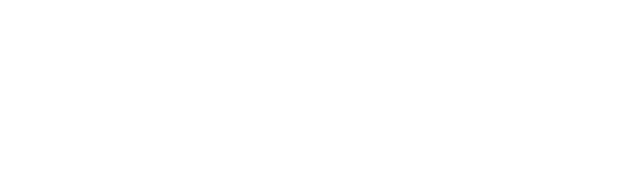
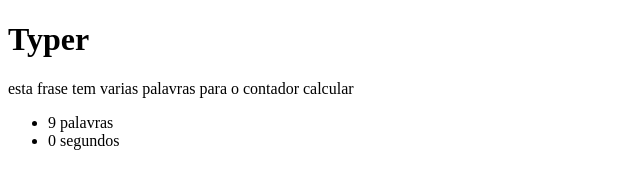
Before and after one commit to fabioguelfi/jogo-jquery, a plain HTML site: page public/principal.html in a window 1280 px wide. Shown: the whole page, without its empty margins (0-640 px from the left). Drawn offline with Linux system fonts and the light colour scheme.

Commit message:
funcionalidade cont tamanho array

```diff
--- /dev/null
+++ b/public/js/main.js
@@ -0,0 +1,4 @@
+var frase = $(".frase").text();
+var numPalavras = frase.split(" ").length;
+var tamanhoFrase = $("#tamanho-frase");
+tamanhoFrase.text(numPalavras);
--- a/public/principal.html
+++ b/public/principal.html
@@ -2,9 +2,16 @@
 <html lang="pt-br">
 <head>
     <meta charset="UTF-8">
-    <title>Alura Typer</title>
+    <title>Typer</title>
 </head>
 <body>
-    <!-- Seja bem vindo ao curso de jQuery :) -->
+    <h1>Typer</h1>
+    <p class="frase">esta frase tem varias palavras para o contador calcular</p>
+    <ul class="informacaoes">
+        <li><span id="tamanho-frase">0</span> palavras</li>
+        <li>0 segundos</li>
+    </ul>
+    <script src="js/jquery.js"></script>
+    <script src="js/main.js"></script>
 </body>
 </html>
```
Also changed, not shown: 1 other file.
